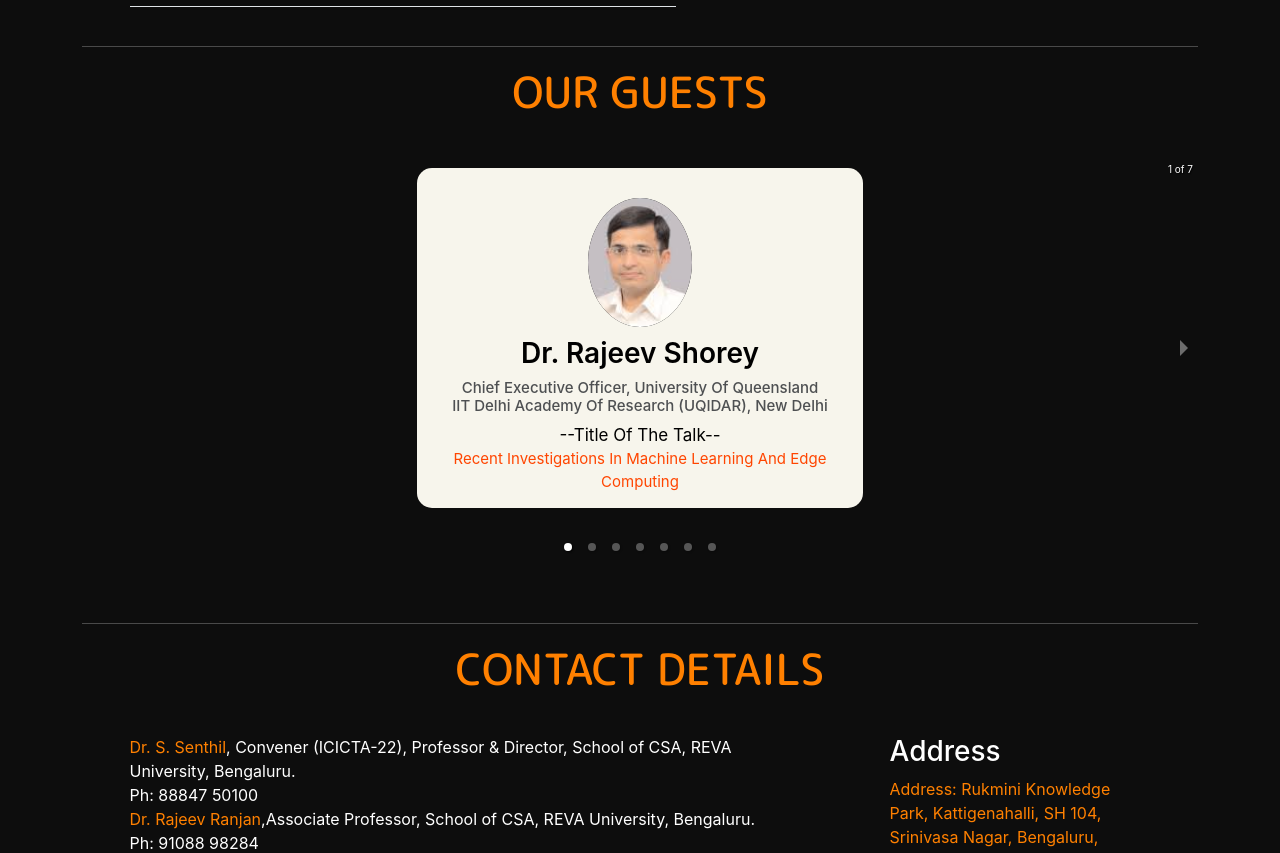
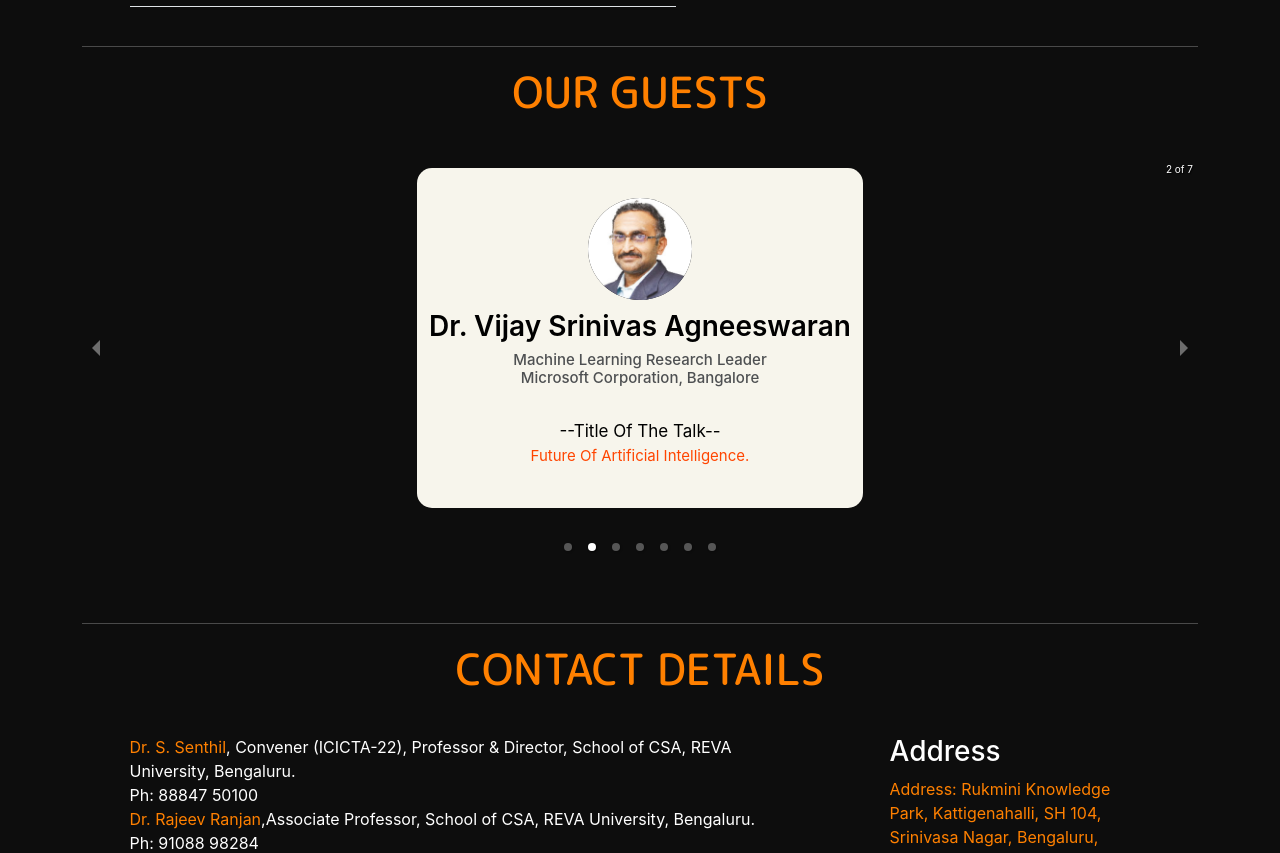
Before and after one commit to Dhanushchandra/REVA-ICICTA, a React (Create React App) app: page / in a window 1280 px wide. Shown: the part 3330-4183 px from the top of the page. Built offline with nearby package versions, Linux system fonts and the light colour scheme; a web font is replaced by a local one.

Commit message:
added auto sliding

```diff
--- a/src/components/Guests.js
+++ b/src/components/Guests.js
@@ -13,7 +13,7 @@ const Guests = () => {
   return (
     <div className="container">
       <h1>OUR GUESTS</h1>
-      <Carousel>
+      <Carousel autoPlay infiniteLoop preventMovementUntilSwipeScrollTolerance>
         <div className="our-team">
           <div className="picture">
             <img className="img-fluid" src={Rajeev} />
@@ -22,8 +22,8 @@ const Guests = () => {
             <h3 className="name">Dr. Rajeev Shorey</h3>
             <h4 className="title">
               {" "}
-              Chief Executive Officer, University of Queensland<br></br> IIT Delhi
-              Academy of Research (UQIDAR), New Delhi
+              Chief Executive Officer, University of Queensland<br></br> IIT
+              Delhi Academy of Research (UQIDAR), New Delhi
             </h4>
 
             <div className="title">
```
